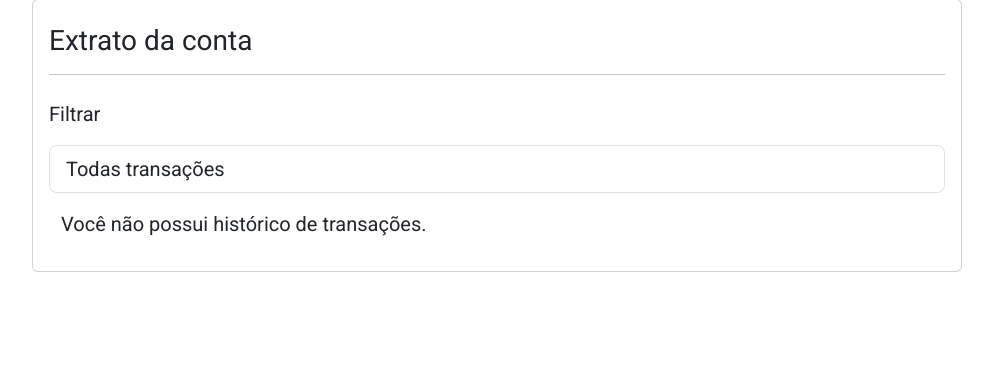
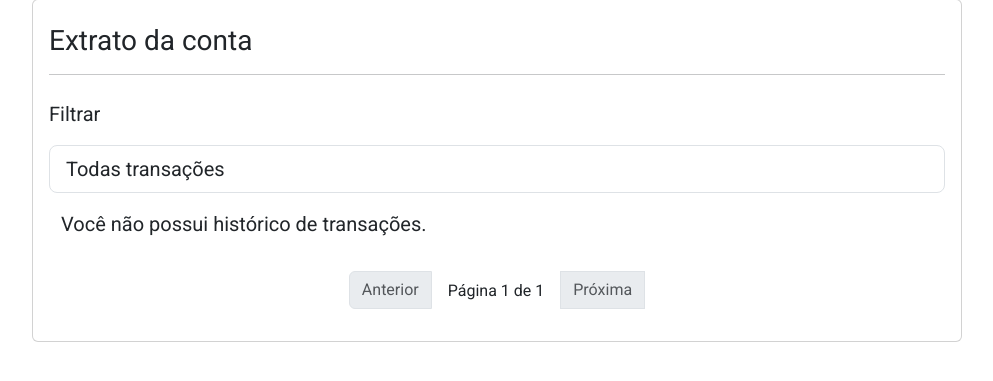
Before and after one commit to luixmartins/mockbank, a Django app: page /service/extract/ in a window 1280 px wide. Shown: the part 185-566 px from the top of the page, without its empty margins (143-1136 px from the left). Run offline with Django 5.2, Linux system fonts and the light colour scheme; a user stored in the database is signed in; data comes from the database, SQL or seed files in the repository; both versions use the stored data as it was after the commit.

Commit message:
Fix extract page, add pagination

```diff
--- a/service/templates/extract_page.html
+++ b/service/templates/extract_page.html
@@ -3,7 +3,7 @@
 
 {% block content %}
 <main>
-    <div class="container mt-5">
+    <div class="container mt-5 mb-5">
         <div class="col-12 col-lg-10 mx-auto">
             <div class="card">
                 <div class="card-body">
@@ -19,8 +19,8 @@
 
                     <div class="col-12">
                         <div class="row mx-auto mt-3">
-                            {% if response %}
-                            {% for item in response %}
+                            {% if page_obj %}
+                            {% for item in page_obj %}
                                 <a href="#" class="mb-2" style="text-decoration: none;">
                                     <div class="container border rounded border-dark text-dark">
                                         <div class="row">
@@ -52,16 +52,46 @@
                             {% endif %}
                         </div>
                     </div>
+
+                    <div class="col-12 text-center mt-3">
+                        <nav>
+                            <ul class="pagination justify-content-center">
+                                {% if page_obj.has_previous %}
+                                <li class="page-item ">
+                                    <a class="page-link" href="?page=1{% if form.filter_type.value %}&filter_type={{ form.filter_type.value }}{% endif %}">Anterior</a>
+                                </li>
+                                {% else %}
+                                <li class="page-item disabled">
+                                    <a href="#" class="page-link">Anterior</a>
+                                </li>
+                                {% endif %}
+
+                                 <span class="mt-2 mx-3">
+                                    Página {{ page_obj.number }} de {{ page_obj.paginator.num_pages }}
+                                 </span>
+
+
+                                {% if page_obj.has_next %}
+                                <a class="page-link" href="?page={{ page_obj.next_page_number }}{% if form.filter_type.value %}&filter_type={{ form.filter_type.value }}{% endif %}">Próxima</a>
+
+                                {% else %}
+                                <a class="page-link disabled" href="#">Próxima</a>
+                                {% endif %}
+                            </ul>
+                          </nav>
+                    </div>
                 </div>
             </div>
-        </div>
         </div>
     </div>
 </main>
 
 <script>
-    document.getElementById('id_filter_type').addEventListener('change', function() {
-        document.getElementById('extract-form').submit();
-    });
+document.getElementById('id_filter_type').addEventListener('change', function() {
+    var filterValue = this.value;
+    var form = document.getElementById('extract-form');
+    form.action = '?' + 'filter_type=' + filterValue;
+    form.submit();
+});
 </script>
 {% endblock content %}
--- a/service/views.py
+++ b/service/views.py
@@ -3,7 +3,7 @@ from django.contrib import messages
 from django.views.generic.base import View
 from django.contrib.auth.decorators import login_required
 from django.utils.decorators import method_decorator
-from asgiref.sync import sync_to_async
+from django.core.paginator import Paginator
 
 from . import forms
 from .services import TransferService, SimulateLoanService, ExtractService
@@ -54,15 +54,19 @@ class ExtractAccountView(View):
         form = self.form_class(request.GET)
 
         filter_type = form['filter_type'].value() if form.is_valid() else 'all'
+
+        queryset = ExtractService.extract_account(filter_type=filter_type, user_id=request.user.id)
+        paginator = Paginator(queryset, 8)
+        page_number = request.GET.get("page")
+
+        page_obj = paginator.get_page(page_number)
+
         context = {
-            'response': ExtractService.extract_account(filter_type=filter_type, user_id=request.user.id),
-            'form': form
+            'form': form,
+            'page_obj': page_obj,
         }
 
         return render(request, self.template_name, context)
-
-    def post(self, request):
-        ...
 
 async def NotLoggedLoan(request):
     if request.method == 'POST':
```
Also changed, not shown: db.sqlite3.
